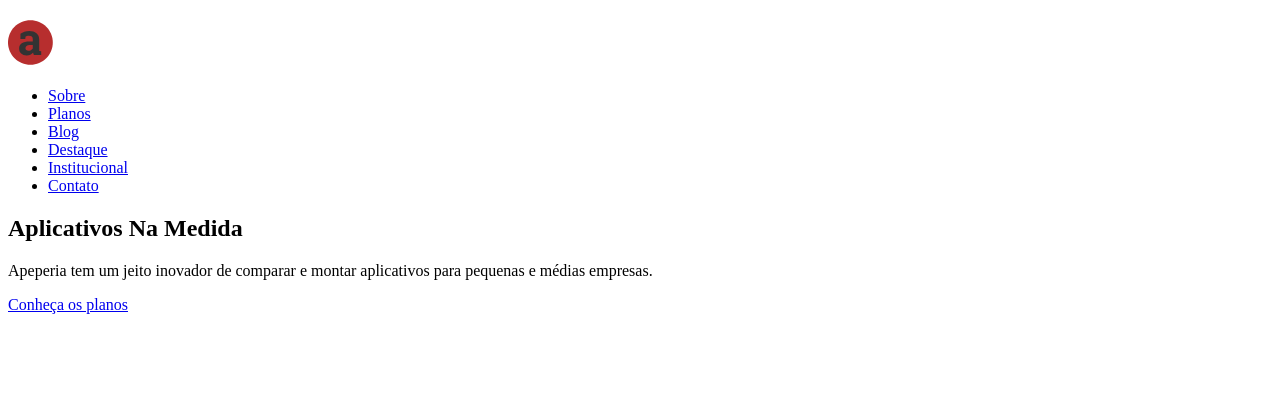
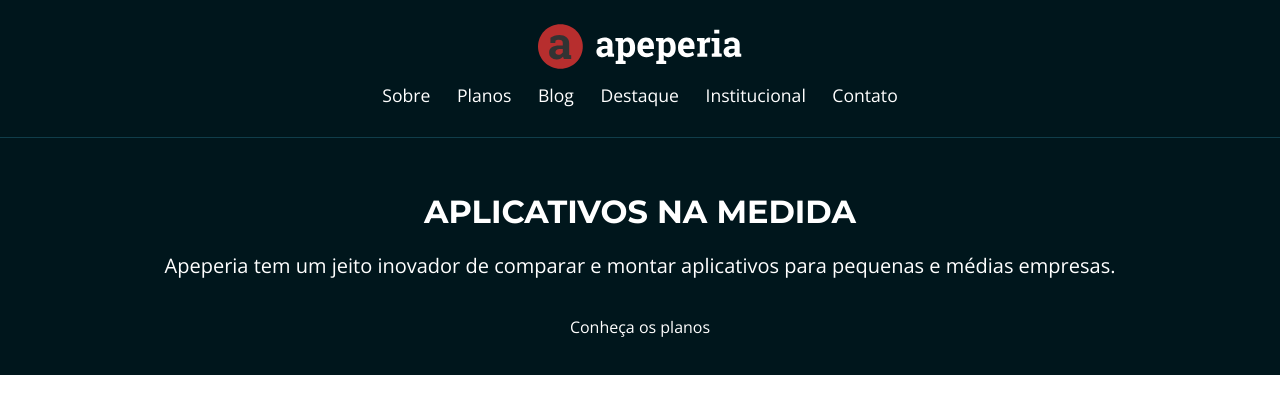
Before and after one commit to Tarcilalves/Layouts-Responsivos, a plain HTML site: page index.html in a window 1280 px wide. Drawn offline with nearby package versions, Linux system fonts and the light colour scheme.

Commit message:
Colocando estilos e unidade de medidas rem e em

```diff
--- /dev/null
+++ b/css/base.css
@@ -0,0 +1,4 @@
+body{
+    font-family: 'Open Sans', sans-serif;
+
+}
--- a/index.html
+++ b/index.html
@@ -5,26 +5,37 @@
     <meta http-equiv="X-UA-Compatible" content="IE=edge">
     <meta name="viewport" content="width=device-width, initial-scale=1.0">
     <title>Home | Apeperia</title>
+    <link rel="preconnect" href="https://fonts.googleapis.com">
+<link rel="preconnect" href="https://fonts.gstatic.com" crossorigin>
+<link href="https://fonts.googleapis.com/css2?family=Montserrat:wght@300;400;700&
+family=Open+Sans:wght@300;400;700&family=Poppins&display=swap" rel="stylesheet">
+<link rel="stylesheet" href="css/reset.css">
+<link rel="stylesheet" href="css/base.css">
+<link rel="stylesheet" href="css/cabecalho.css">
+<link rel="stylesheet" href="css/chamada.css">
+<link rel="stylesheet" href="css/planos.css">
+
+
 </head>
 <body>
-    <header>
-        <img src="img/logo-apeperia.svg" alt="Logo da Apeperia">
-        <nav>
+    <header class="cabecalho">
+        <img class="cabecalho__logo" src="img/logo-apeperia.svg" alt="Logo da Apeperia">
+        <nav class="cabecalho__navegacao">
             <ul>
-                <li><a href="#">Sobre</a></li>
-                <li><a href="#">Planos</a></li>
-                <li><a href="#">Blog</a></li>
-                <li><a href="#">Destaque</a></li>
-                <li><a href="#">Institucional</a></li>
-                <li><a href="#">Contato</a></li>
+                <li class="cabecalho__link"><a href="#">Sobre</a></li>
+                <li class="cabecalho__link"><a href="#">Planos</a></li>
+                <li class="cabecalho__link"><a href="#">Blog</a></li>
+                <li class="cabecalho__link"><a href="#">Destaque</a></li>
+                <li class="cabecalho__link"><a href="#">Institucional</a></li>
+                <li class="cabecalho__link"><a href="#">Contato</a></li>
             </ul>
         </nav>
     </header>
     <main>
-        <section>
-            <h1>Aplicativos Na Medida</h1>
-            <p>Apeperia tem um jeito inovador de comparar e montar aplicativos para pequenas e médias empresas.</p>
-            <a href="#">Conheça os planos</a>
+        <section class="chamada">
+            <h1 class="chamada__titulo">Aplicativos Na Medida</h1>
+            <p class="chamada__texto">Apeperia tem um jeito inovador de comparar e montar aplicativos para pequenas e médias empresas.</p>
+            <a class="chamada__botao" href="#">Conheça os planos</a>
         </section>
 
     </main>
```
